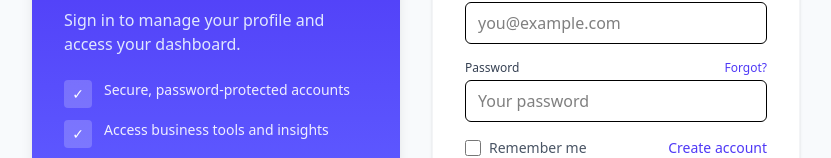
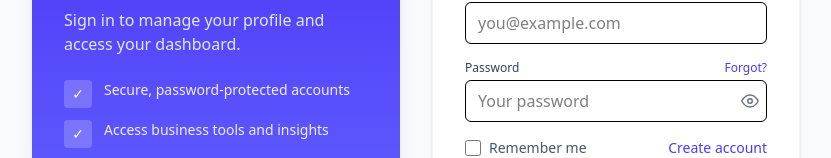
Before and after one commit to raghav977/dg_k, a React app: page /login in a window 1280 px wide. Shown: the part 318-476 px from the top of the page, without its empty margins (224-1055 px from the left). Built offline with nearby package versions, Linux system fonts and the light colour scheme; the HTML template or start-up script is replaced by a standard one.

Commit message:
real file

```diff
--- a/src/pages/login/Login.jsx
+++ b/src/pages/login/Login.jsx
@@ -1,4 +1,5 @@
 import React, { useState } from 'react'
+import { FiEye, FiEyeOff } from 'react-icons/fi'
 
 const BACKEND_URL = import.meta.env.VITE_BACKEND_URL || 'http://localhost:8000'
 
@@ -16,6 +17,7 @@
   const [error, setError] = useState('')
   const [info, setInfo] = useState('')
   const [remember, setRemember] = useState(false)
+  const [showPassword, setShowPassword] = useState(false)
 
   const submit = async (e) => {
     e.preventDefault()
@@ -106,7 +108,22 @@
                 <label className="block text-xs text-gray-700">Password</label>
                 <a href="#" className="text-xs text-indigo-600 hover:underline">Forgot?</a>
               </div>
-              <input value={password} onChange={(e) => setPassword(e.target.value)} type="password" className="mt-1 w-full border rounded-md px-3 py-2 focus:outline-none focus:ring-2 focus:ring-indigo-200" placeholder="Your password" />
+              <div className="relative mt-1">
+                <input
+                  value={password}
+                  onChange={(e) => setPassword(e.target.value)}
+                  type={showPassword ? 'text' : 'password'}
+                  className="w-full border rounded-md px-3 py-2 pr-10 focus:outline-none focus:ring-2 focus:ring-indigo-200"
+                  placeholder="Your password"
+                />
+                <button
+                  type="button"
+                  onClick={() => setShowPassword(!showPassword)}
+                  className="absolute right-2 top-1/2 -translate-y-1/2 text-gray-500 hover:text-gray-700"
+                >
+                  {showPassword ? <FiEyeOff size={18} /> : <FiEye size={18} />}
+                </button>
+              </div>
             </div>
 
             <div className="flex items-center justify-between">
```
